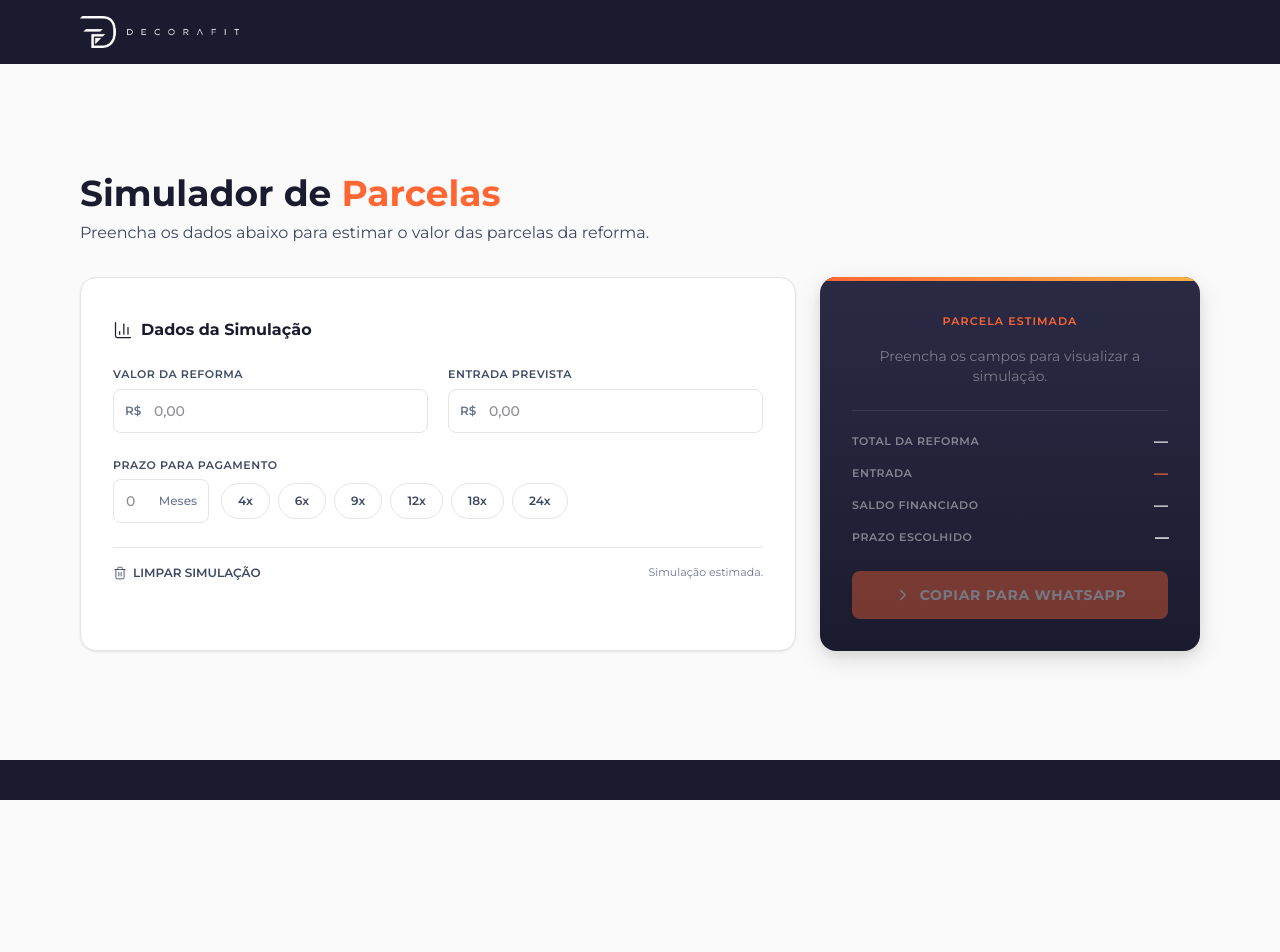
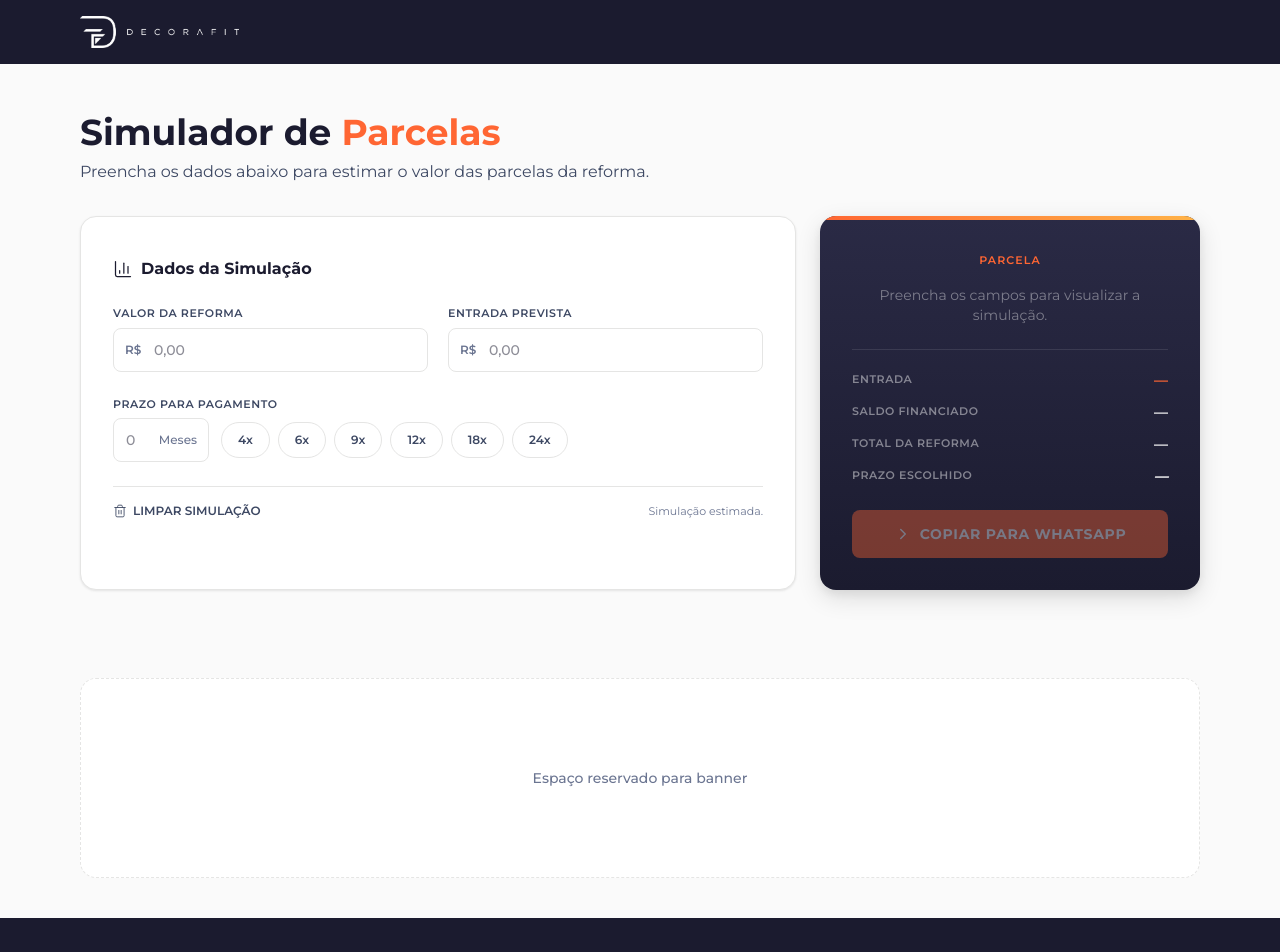
Before and after one commit to gianpiva-png/simulador-de-parcelas, a Next.js app: page / in a window 1280 px wide. Shown: the top 952 px of the page. Before the commit the page ends 800 px from the top, so only its background shows below. Built offline with nearby package versions, Linux system fonts and the light colour scheme.

Commit message:
feat: redesign visual e ajustes no card de resultado

```diff
--- a/src/app/page.tsx
+++ b/src/app/page.tsx
@@ -428,7 +428,7 @@ export default function SimuladorPage() {
                 className="text-[11px] font-semibold uppercase tracking-widest text-center mb-4"
                 style={{ color: "var(--color-primary)" }}
               >
-                Parcela Estimada
+                Parcela
               </p>
 
               {/* Large value */}
@@ -463,17 +463,6 @@ export default function SimuladorPage() {
                     className="text-[11px] font-semibold uppercase tracking-wider"
                     style={{ color: "rgba(255,255,255,0.45)" }}
                   >
-                    Total da reforma
-                  </span>
-                  <span className="text-sm font-semibold text-white">
-                    {isValid ? formatCurrency(valorReforma) : "—"}
-                  </span>
-                </div>
-                <div className="flex items-center justify-between">
-                  <span
-                    className="text-[11px] font-semibold uppercase tracking-wider"
-                    style={{ color: "rgba(255,255,255,0.45)" }}
-                  >
                     Entrada
                   </span>
                   <span
@@ -492,6 +481,17 @@ export default function SimuladorPage() {
                   </span>
                   <span className="text-sm font-semibold text-white">
                     {isValid ? formatCurrency(saldoFinanciado) : "—"}
+                  </span>
+                </div>
+                <div className="flex items-center justify-between">
+                  <span
+                    className="text-[11px] font-semibold uppercase tracking-wider"
+                    style={{ color: "rgba(255,255,255,0.45)" }}
+                  >
+                    Total da reforma
+                  </span>
+                  <span className="text-sm font-semibold text-white">
+                    {isValid ? formatCurrency(valorReforma) : "—"}
                   </span>
                 </div>
                 <div className="flex items-center justify-between">
@@ -552,6 +552,25 @@ export default function SimuladorPage() {
         </div>
       </main>
 
+      {/* Banner */}
+      <section className="w-full px-4 py-10 md:px-8">
+        <div
+          className="mx-auto max-w-[1120px] rounded-2xl border border-dashed flex items-center justify-center"
+          style={{
+            borderColor: "var(--color-border)",
+            backgroundColor: "var(--color-bg)",
+            minHeight: "200px",
+          }}
+        >
+          <span
+            className="text-sm font-medium"
+            style={{ color: "var(--color-dark-subtle)" }}
+          >
+            Espaço reservado para banner
+          </span>
+        </div>
+      </section>
+
       {/* Footer */}
       <footer
         className="w-full px-4 py-5 md:px-8 mt-auto"
```
